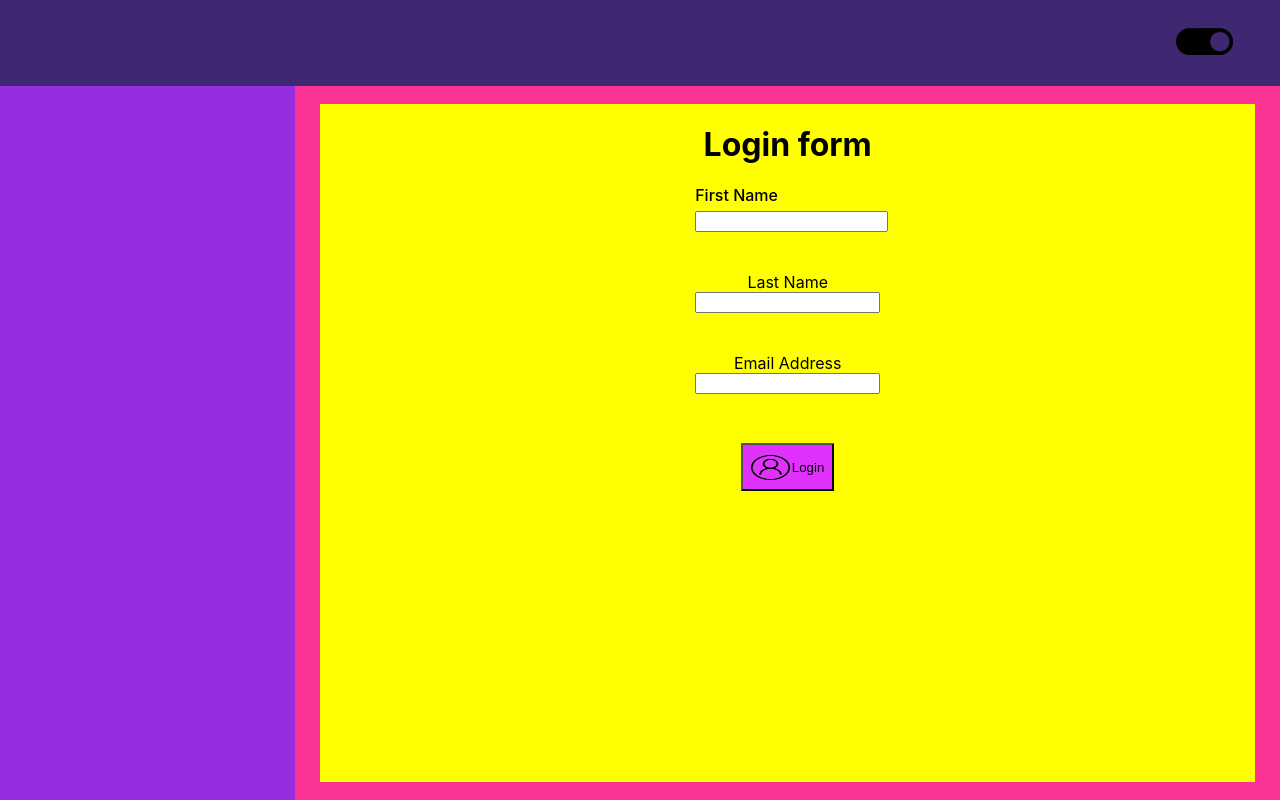
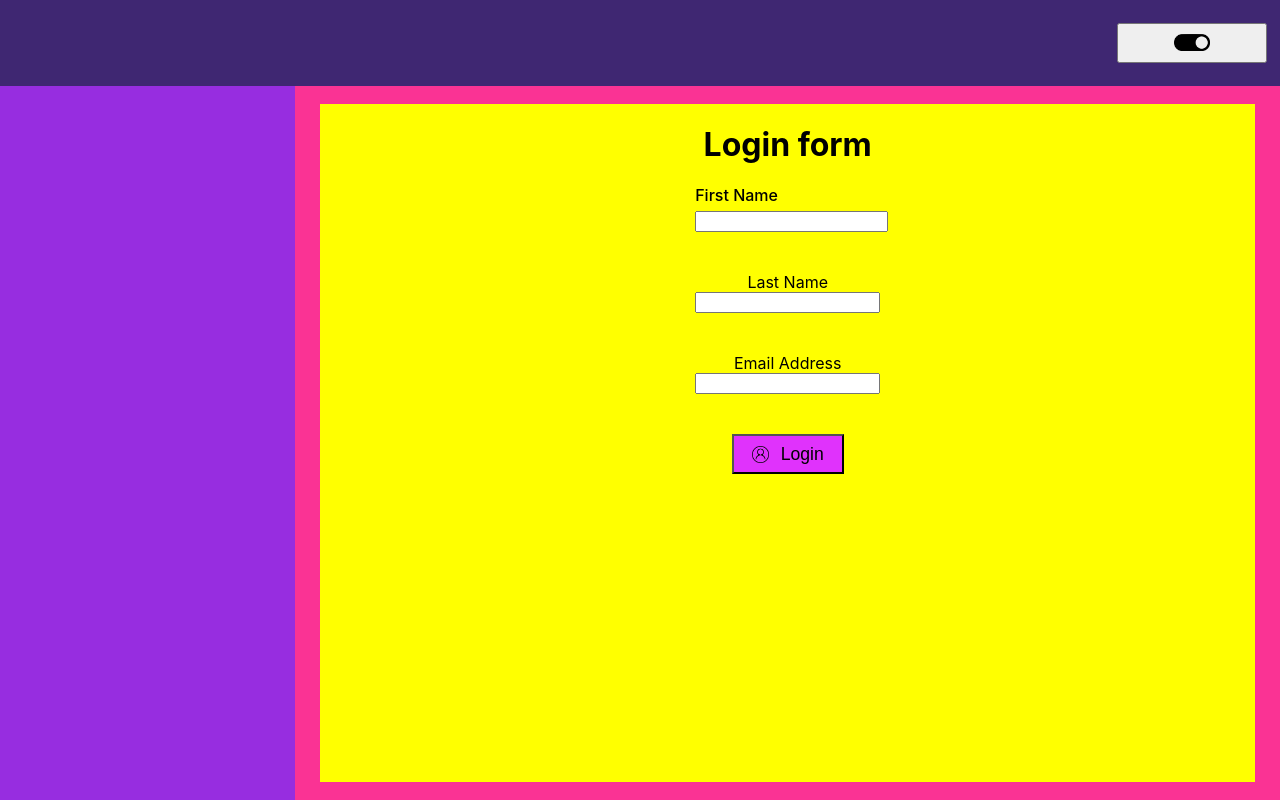
Before and after one commit to Ladirico/presentation_Alice, a React (Create React App) app: page / in a window 1280 px wide. Built offline with nearby package versions, Linux system fonts and the light colour scheme; what react-animations would draw is missing.

Commit message:
manca modifica del bottone

```diff
--- a/src/App.tsx
+++ b/src/App.tsx
@@ -1,7 +1,10 @@
 import { createContext, useEffect, useState } from "react";
 import useWindowDimensions from "./components/hooks/customHook";
 import SinglePage from "./components/singlePage/SinglePage";
-import { InterfaceContext, InterfaceSmartphoneView } from "./types/types";
+import {
+  InterfaceContext,
+  InterfaceSmartphoneView,
+} from "./types/componentsTypes";
 
 export const SmartphoneView = createContext<InterfaceContext>(null!);
 
--- a/src/components/button/button.style.tsx
+++ b/src/components/button/button.style.tsx
@@ -1,30 +1,37 @@
 import styled from "styled-components";
 import {
-  InterfaceBasicButton,
-  InterfaceSidebarWrapper,
-} from "../../types/types";
+  InterfaceSmartView,
+  InterfaceStyledButton,
+  InterfaceUrlImg,
+} from "../../types/styledTypes";
 
-export const BasicButton = styled.button`
-  width: ${(props: InterfaceBasicButton) => (!props.sidebar ? "10%" : "100%")};
-  height: ${(props: InterfaceBasicButton) => (!props.sidebar ? "6vh" : "auto")};
-  margin-top: 1%;
-  margin-bottom: 1%;
-  padding: ${(props) => (props.sidebar ? "5%" : "auto")};
-  cursor: pointer;
-  text-decoration: ${(props: InterfaceBasicButton) =>
-    props.link ? "underline" : "none"};
-  border: ${(props: InterfaceBasicButton) => (props.link ? "none" : "auto")};
-  background: ${(props: InterfaceBasicButton) =>
-    props.link ? "transparent" : props.bgColor};
-  display: ${(props: InterfaceBasicButton) => (!props.link ? "flex" : "")};
+export const ButtonWithIconAndText = styled.button<InterfaceStyledButton>`
+  background: ${(props) => props.bgColor};
+  width: 12%;
+  height: 5vh;
+  display: flex;
+  flex-direction: row;
   justify-content: space-evenly;
   align-items: center;
-  -webkit-tap-highlight-color: rgba(0, 0, 0, 0);
+  font-size: 1.1em;
+  font-weight: 500;
+  color: ${(props) => props.color};
+`;
+
+export const ButtonOnlyText = styled.button<InterfaceStyledButton>`
+  background: ${(props) => props.bgColor};
+  width: 12%;
+  height: 4vh;
+  display: flex;
+  flex-direction: row;
+  justify-content: space-evenly;
+  align-items: center;
+  font-size: 1.1em;
+  font-weight: 500;
+  color: ${(props) => props.color};
 `;
 
 export const BasicImg = styled.img`
-  width: ${(props: InterfaceSidebarWrapper) =>
-    props.smartView ? "90%" : "50%"};
-  height: ${(props: InterfaceSidebarWrapper) =>
-    props.smartView ? "50%" : "60%"};
+  width: ${(props: InterfaceSmartView) => (props.smartView ? "90%" : "auto")};
+  height: ${(props: InterfaceSmartView) => (props.smartView ? "50%" : "50%")};
 `;
--- a/src/components/button/button.tsx
+++ b/src/components/button/button.tsx
@@ -1,21 +1,17 @@
-import { InterfaceButton, InterfaceButtonProp } from "../../types/types";
-import { BasicButton, BasicImg } from "./button.style";
+import { InterfaceButton, InterfaceButtonProp } from "../../types/styledTypes";
 import { useContext, useEffect, useState } from "react";
-
 import logo from "./../../logo.svg";
 import menu from "./../../menu.png";
 import login from "./../../login.png";
 import switchOff from "./../../switchOff.png";
 import switchOn from "./../../switchOn.png";
 import { SmartphoneView } from "../../App";
-
-const Button = ({
-  icon,
-  funcOnClick,
-  message,
-  sidebar,
-  type,
-}: InterfaceButton) => {
+import {
+  BasicImg,
+  ButtonOnlyText,
+  ButtonWithIconAndText,
+} from "./Button.style";
+const Button = ({ icon, funcOnClick, message, type }: InterfaceButton) => {
   const starterContext = useContext(SmartphoneView);
   const { context } = starterContext;
   const { theme, smartView } = context;
@@ -24,6 +20,7 @@ const Button = ({
     src: "",
     bgColor: "",
   });
+
   useEffect(() => {
     switch (icon) {
       case "back":
@@ -62,9 +59,41 @@ const Button = ({
         });
     }
   }, [icon, themeChoose, themePink?.c1, themeColored?.c1]);
+
   return (
     <>
-      {icon ? (
+      {smartView ? (
+        <ButtonWithIconAndText
+          onClick={funcOnClick}
+          bgColor={buttonProp.bgColor}
+          color={buttonProp.color}
+          type={type}
+        >
+          <BasicImg src={buttonProp.src} />
+        </ButtonWithIconAndText>
+      ) : icon ? (
+        <ButtonWithIconAndText
+          onClick={funcOnClick}
+          bgColor={buttonProp.bgColor}
+          color={buttonProp.color}
+          type={type}
+        >
+          <BasicImg src={buttonProp.src} />
+          {message ? message : null}
+        </ButtonWithIconAndText>
+      ) : (
+        <ButtonOnlyText
+          onClick={funcOnClick}
+          bgColor={buttonProp.bgColor}
+          color={buttonProp.color}
+          type={type}
+        ></ButtonOnlyText>
+      )}
+    </>
+  );
+  // <>
+  // {
+  /* {icon ? (
         buttonProp.src === switchOff || buttonProp.src === switchOn ? (
           <BasicButton
             type={type}
@@ -99,7 +128,6 @@ const Button = ({
           {message}
         </BasicButton>
       )}
-    </>
-  );
+    </> */
 };
 export default Button;
--- a/src/components/navbar/Navbar.styles.tsx
+++ b/src/components/navbar/Navbar.styles.tsx
@@ -1,5 +1,5 @@
 import styled from "styled-components";
-import { InterfaceSidebarWrapper } from "../../types/types";
+import { InterfaceSidebarWrapper } from "../../types/styledTypes";
 
 export const NavbarWrapper = styled.div`
   width: 100%;
--- a/src/components/navbar/Navbar.tsx
+++ b/src/components/navbar/Navbar.tsx
@@ -1,6 +1,6 @@
 import { useContext } from "react";
 import { SmartphoneView } from "../../App";
-import Button from "../button/button";
+import Button from "../button/Button";
 import { InsideNavbar, NavbarWrapper } from "./Navbar.styles";
 
 const Navbar = () => {
--- a/src/components/pageRoute/PageRoute.style.tsx
+++ b/src/components/pageRoute/PageRoute.style.tsx
@@ -1,5 +1,5 @@
 import styled from "styled-components";
-import { InterfaceSidebarWrapper } from "../../types/types";
+import { InterfaceSidebarWrapper } from "../../types/styledTypes";
 
 export const PageRouteWrapper = styled.div`
   width: 100%;
--- a/src/components/sidebar/Sidebar.styles.tsx
+++ b/src/components/sidebar/Sidebar.styles.tsx
@@ -1,6 +1,6 @@
 import styled, { keyframes } from "styled-components";
 import { bounceInLeft } from "react-animations";
-import { InterfaceSidebarWrapper } from "../../types/types";
+import { InterfaceSidebarWrapper } from "../../types/styledTypes";
 
 const bounceAnimation = keyframes`${bounceInLeft}`;
 
--- a/src/pages/home/Home.tsx
+++ b/src/pages/home/Home.tsx
@@ -1,6 +1,6 @@
 import { useContext } from "react";
 import { SmartphoneView } from "../../App";
-import Button from "../../components/button/button";
+import Button from "../../components/button/Button";
 
 const Home = () => {
   const starterContext = useContext(SmartphoneView);
--- a/src/pages/logIn/LogIn.tsx
+++ b/src/pages/logIn/LogIn.tsx
@@ -2,7 +2,7 @@ import { useFormik } from "formik";
 import { useContext } from "react";
 import * as Yup from "yup";
 import { SmartphoneView } from "../../App";
-import Button from "../../components/button/button";
+import Button from "../../components/button/Button";
 import {
   FormStyled,
   FormWrapper,
--- a/src/pages/logIn/Login.style.tsx
+++ b/src/pages/logIn/Login.style.tsx
@@ -4,14 +4,6 @@ interface Wewe {
   color: string;
 }
 
-interface Wewewe {
-  id: boolean;
-  name: "firstName";
-  type: "text";
-  onChange: () => void;
-  onBlur: () => void;
-  value: () => void;
-}
 export const FormWrapper = styled.div`
   width: 95%;
   height: 95%;
--- /dev/null
+++ b/src/types/styledTypes.ts
@@ -0,0 +1,35 @@
+export interface InterfaceButton {
+  icon?: string;
+  funcOnClick?: () => void;
+  message?: string;
+  sidebar?: boolean;
+  type?: "button" | "reset" | "submit" | undefined;
+}
+
+export interface InterfaceStyledButton {
+  color?: string;
+  bgColor?: string;
+}
+
+export interface InterfaceSmartView {
+  smartView?: boolean;
+}
+
+export interface InterfaceSidebarWrapper {
+  showSidebar?: boolean;
+  bgColor?: string;
+  smartView?: boolean;
+}
+
+export interface InterfacePageRoute {
+  open?: boolean;
+}
+export interface InterfaceButtonProp {
+  src: string;
+  bgColor?: string;
+  color?: string;
+}
+
+export interface InterfaceUrlImg {
+  urlImg: string;
+}
```
Also changed, not shown: src/types/componentsTypes.tsx (renamed from src/types/types.tsx, +0 -33 lines).
